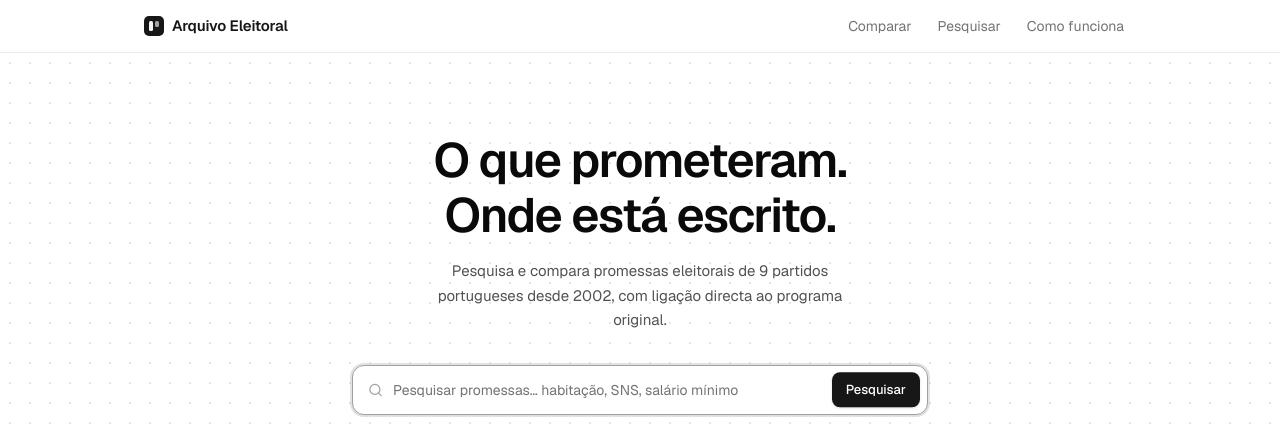
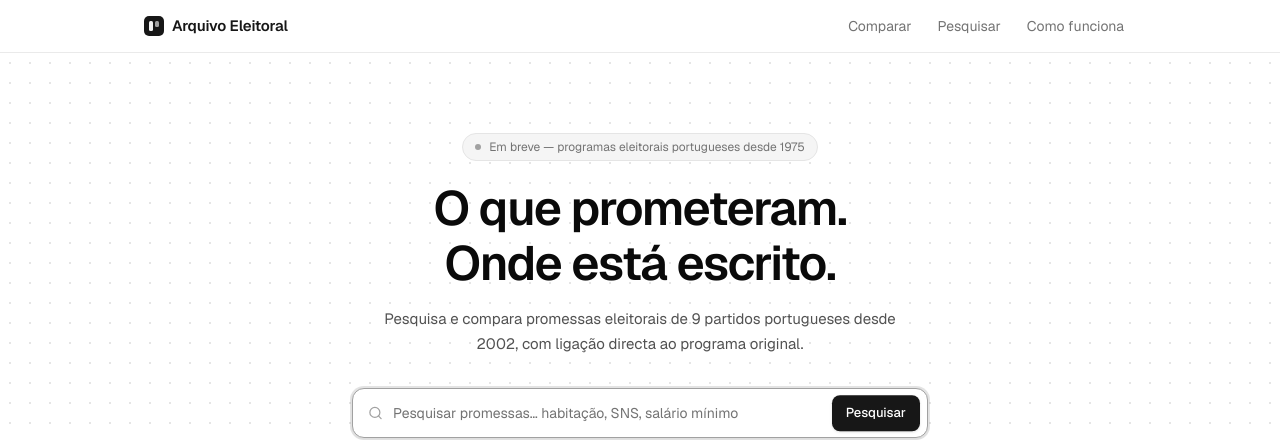
Before and after one commit to filipagr/prometido, a Next.js app in the folder frontend/: page / in a window 1280 px wide. Shown: the top 440 px of the page. Built offline with nearby package versions, Linux system fonts and the light colour scheme; no server answers.

Commit message:
ui: announcement pill, wider subtitle

```diff
--- a/frontend/app/page.tsx
+++ b/frontend/app/page.tsx
@@ -66,13 +66,18 @@ export default function HomePage() {
         <div className="absolute inset-0 dot-grid opacity-60 pointer-events-none" />
 
         <div className="relative max-w-5xl mx-auto px-4 pt-20 pb-16 text-center">
+          <div className="inline-flex items-center gap-2 bg-neutral-100 border border-neutral-200 rounded-full px-3 py-1 text-[12px] text-neutral-500 mb-5">
+            <span className="w-1.5 h-1.5 rounded-full bg-neutral-400 shrink-0" />
+            Em breve — programas eleitorais portugueses desde 1975
+          </div>
+
           <h1 className="text-[2.75rem] sm:text-5xl font-semibold text-neutral-950 mb-4 tracking-[-0.03em] leading-[1.15]">
             O que prometeram.
             <br />
             Onde está escrito.
           </h1>
 
-          <p className="text-[15px] text-neutral-600 max-w-md mx-auto mb-8 leading-relaxed">
+          <p className="text-[15px] text-neutral-600 max-w-lg mx-auto mb-8 leading-relaxed">
             Pesquisa e compara promessas eleitorais de 9 partidos portugueses
             desde 2002, com ligação directa ao programa original.
           </p>
```
